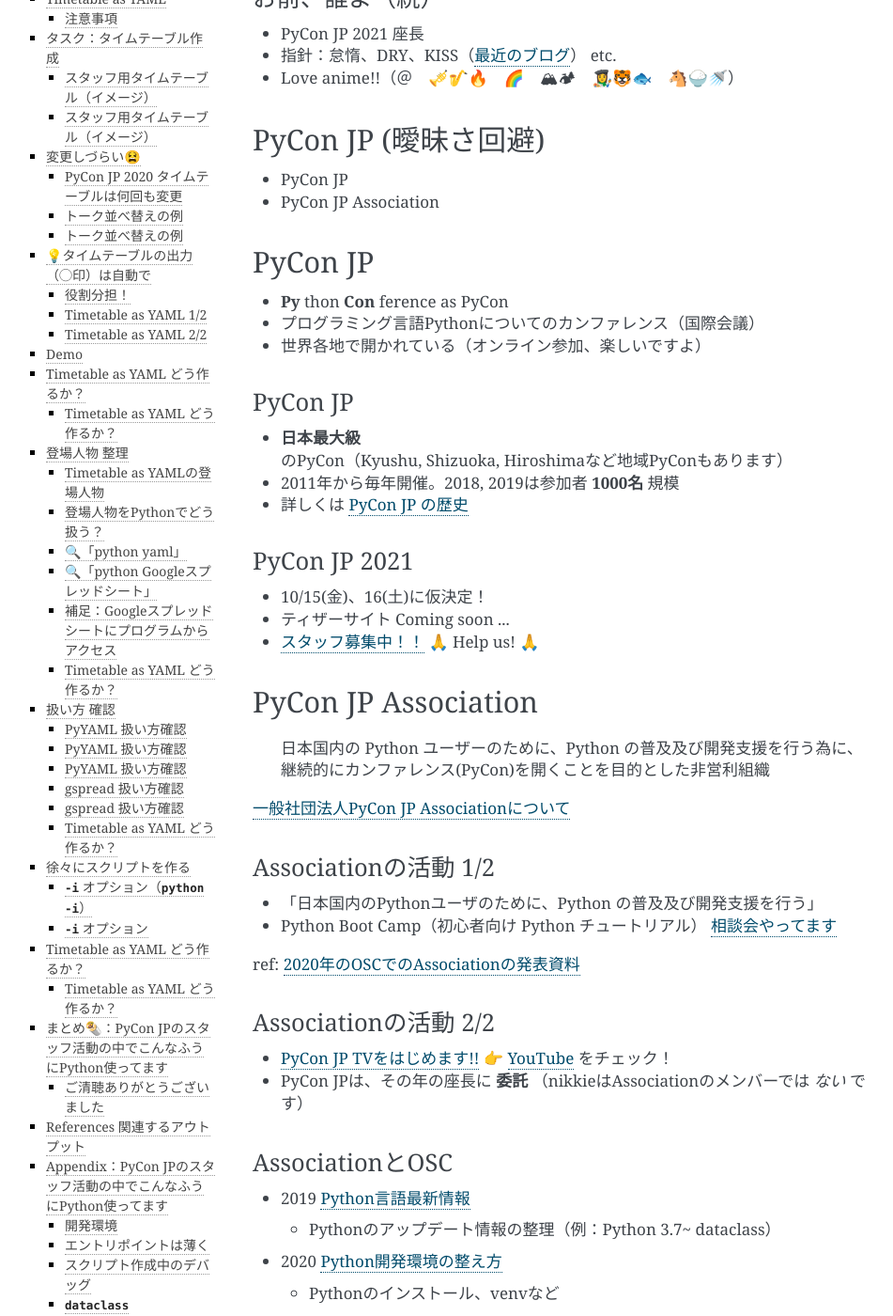
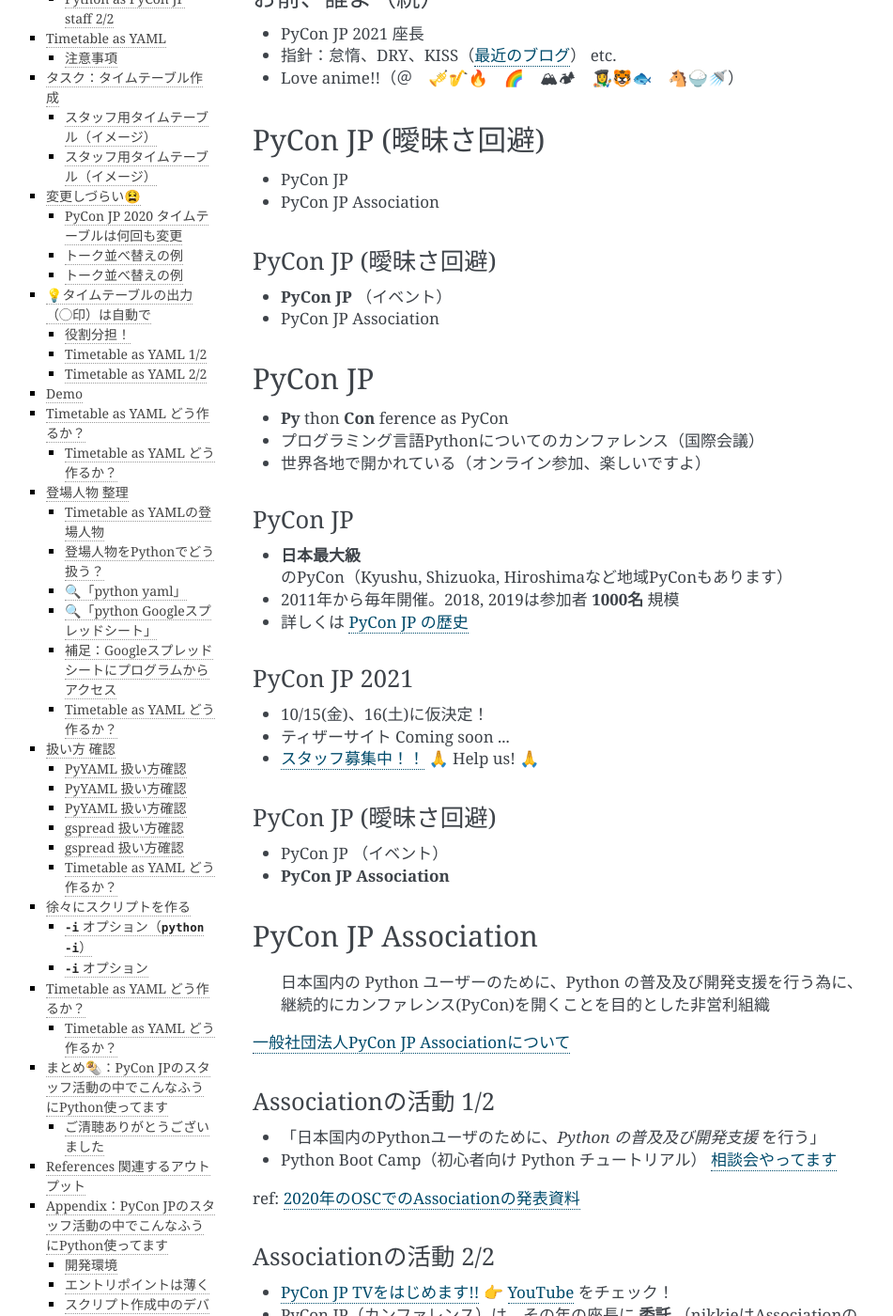
Before and after one commit to ftnext/2021_slides, a Sphinx documentation site: the page built from source/osc_spring_Mar/python_as_pyconjp_staff.rst, in a window 1280 px wide and 1400 px high, scrolled down 988 px. Shown: the whole window at 94% size, without its empty margins (151-1102 px from the left). Built offline with Sphinx 7.4.7, drawn with Linux system fonts in a browser that asks for light colours; some of the changed text lies outside the part shown.

Commit message:
[style] Tweak PyCon JP staff part's style

```diff
--- a/source/osc_spring_Mar/pyconjp_staff.rst.txt
+++ b/source/osc_spring_Mar/pyconjp_staff.rst.txt
@@ -2,6 +2,12 @@ PyCon JP (曖昧さ回避)
 ============================================================
 
 * PyCon JP
+* PyCon JP Association
+
+PyCon JP (曖昧さ回避)
+------------------------------------------------
+
+* **PyCon JP** （イベント）
 * PyCon JP Association
 
 PyCon JP
@@ -25,6 +31,12 @@ PyCon JP 2021
 * ティザーサイト Coming soon ...
 * `スタッフ募集中！！ <https://pyconjp.blogspot.com/2021/01/2021-staff-application-start.html>`_ 🙏 Help us! 🙏
 
+PyCon JP (曖昧さ回避)
+------------------------------------------------
+
+* PyCon JP （イベント）
+* **PyCon JP Association**
+
 PyCon JP Association
 ============================================================
 
@@ -35,7 +47,7 @@ PyCon JP Association
 Associationの活動 1/2
 ------------------------------------------------
 
-* 「日本国内のPythonユーザのために、Python の普及及び開発支援を行う」
+* 「日本国内のPythonユーザのために、*Python の普及及び開発支援* を行う」
 * Python Boot Camp（初心者向け Python チュートリアル） `相談会やってます <https://pyconjp.blogspot.com/2021/02/python-boot-camp-online-talkto3.html.html>`_
 
 ref: `2020年のOSCでのAssociationの発表資料 <https://github.com/pyconjp/slides/blob/master/assets/pyconjp2020.md>`_
@@ -44,7 +56,7 @@ Associationの活動 2/2
 ------------------------------------------------
 
 * `PyCon JP TVをはじめます!! <https://pyconjp.blogspot.com/2021/01/pyconjptv-will-start.html>`_ 👉 `YouTube <https://youtube.com/playlist?list=PLMkWB0UjwFGnmt4FKkJAP8x17-br80l2Y>`_ をチェック！
-* PyCon JPは、その年の座長に **委託** （nikkieはAssociationのメンバーでは *ない* です）
+* PyCon JP（カンファレンス）は、その年の座長に **委託** （nikkieはAssociationのメンバーでは *ない* です）
 
 AssociationとOSC
 ------------------------------------------------
```
